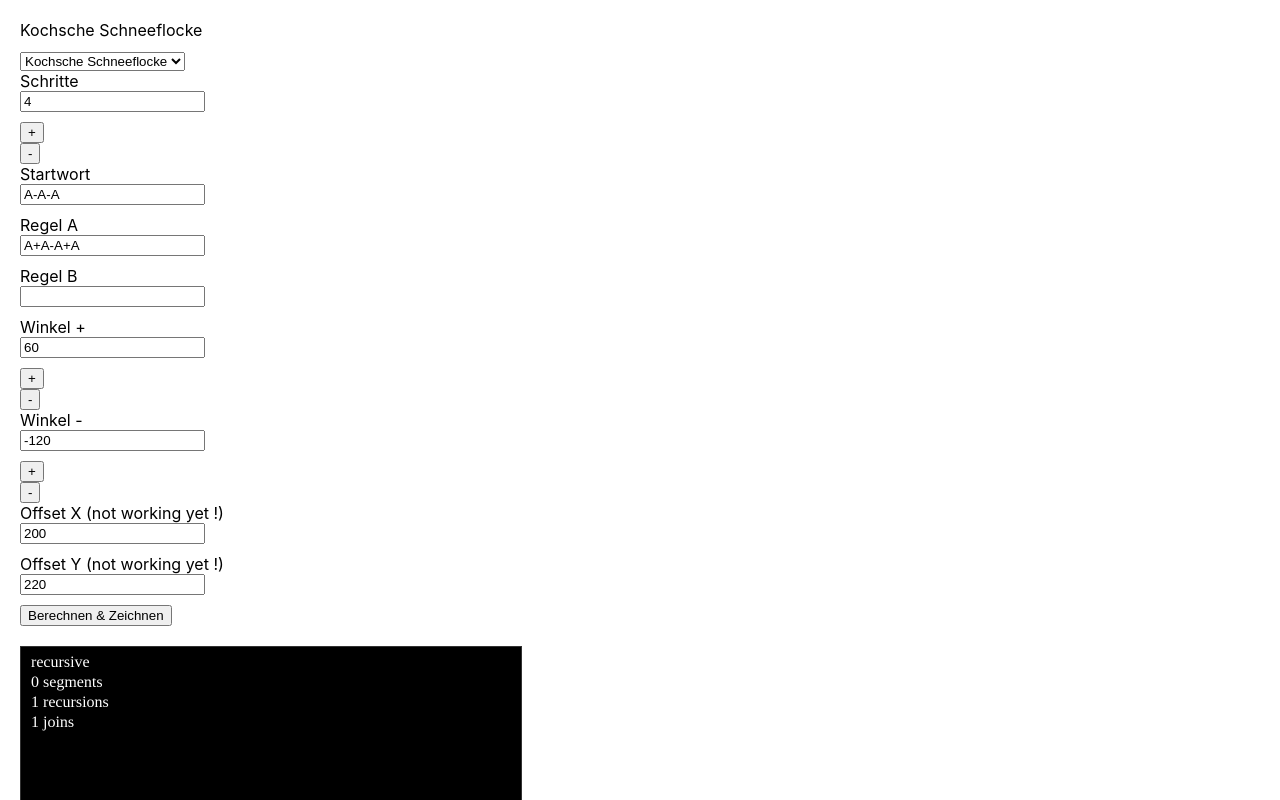
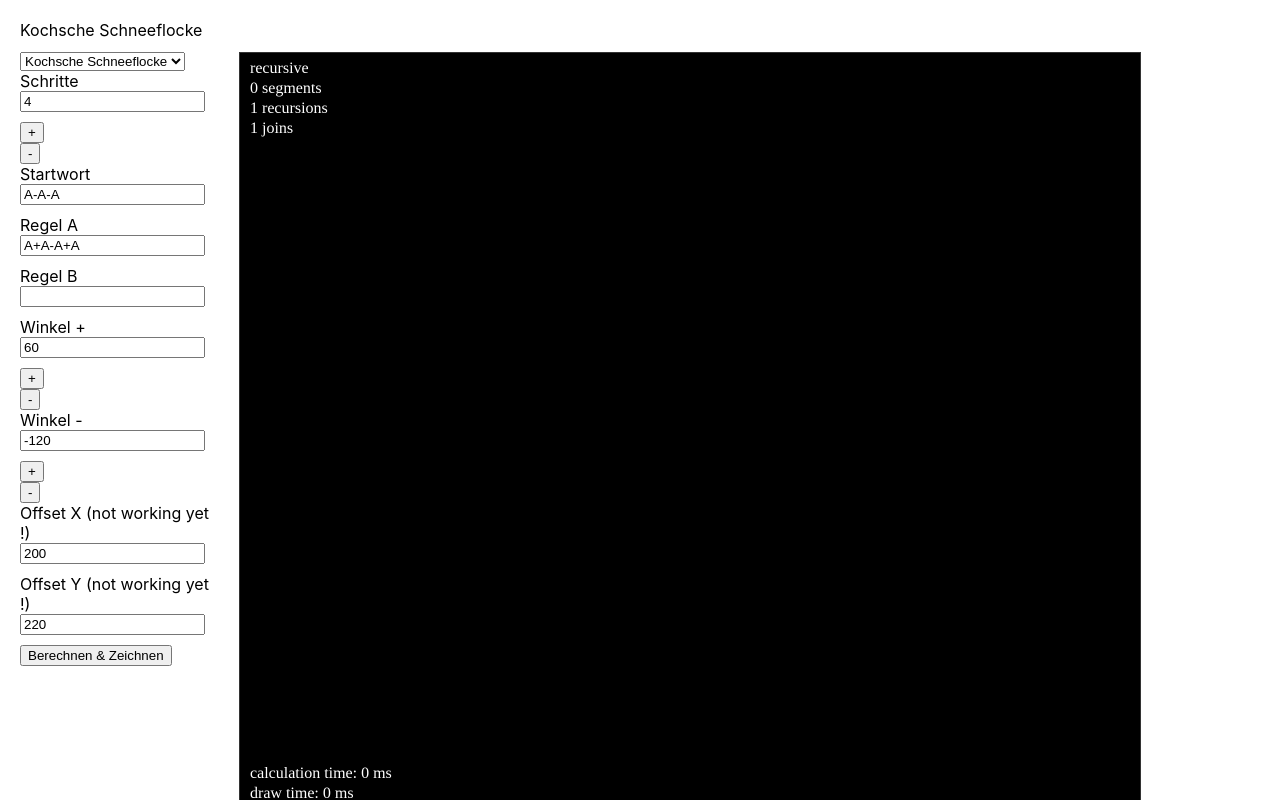
Before and after one commit to sgrandner/koch-showflake, a React (Create React App) app: page / in a window 1280 px wide. Shown: the top 800 px of the page. Built offline with nearby package versions, Linux system fonts and the light colour scheme; the HTML template or start-up script is replaced by a standard one.

Commit message:
some layout

```diff
--- a/public/electron.js
+++ b/public/electron.js
@@ -6,8 +6,8 @@ const isDev = require('electron-is-dev');
 function createWindow() {
 
     const win = new BrowserWindow({
-        width: 800,
-        height: 600,
+        width: 1150,
+        height: 920,
         webPreferences: {
             nodeIntegration: true,
         },
--- a/src/Canvas/CanvasContainer.css
+++ b/src/Canvas/CanvasContainer.css
@@ -1,5 +1,5 @@
 canvas {
-    width: 500px;
-    height: 400px;
+    width: 900px;
+    height: 800px;
     border: 1px solid #333333;
 }
--- a/src/KochSnowflake/DrawKochSnowflake.tsx
+++ b/src/KochSnowflake/DrawKochSnowflake.tsx
@@ -37,7 +37,7 @@ class DrawKochSnowflake extends React.Component<DrawKochSnowflakeProps> {
 
     canvasContainerRef: RefObject<CanvasContainer>;
 
-    offset = { x: 200, y: 220 };
+    offset = { x: 600, y: 600 };
     zoom = 1;
     drawTime = 0;
     updateCount = 0;
@@ -135,11 +135,11 @@ class DrawKochSnowflake extends React.Component<DrawKochSnowflakeProps> {
 
         canvas?.drawTextLines(
             20,
-            650,
+            1450,
             `calculation time: ${this.props.calculationTime} ms`,
             `draw time: ${this.drawTime} ms`,
             `zoom: ${this.zoom}`,
-            `offet: (${this.offset.x}, ${this.offset.y})`,
+            `offset: (${this.offset.x}, ${this.offset.y})`,
         );
     }
 
--- /dev/null
+++ b/src/KochSnowflake/KochSnowflake.css
@@ -0,0 +1,4 @@
+.koch-snowflake {
+    display: flex;
+    flex-direction: row;
+}
--- a/src/KochSnowflake/KochSnowflake.tsx
+++ b/src/KochSnowflake/KochSnowflake.tsx
@@ -1,3 +1,5 @@
+import './KochSnowflake.css';
+
 import React from 'react';
 import {
     connect,
@@ -160,10 +162,10 @@ class KochSnowflake extends React.Component<KochSnowflakeProps> {
         this.calculate();
 
         return (
-            <div>
+            <div className='koch-snowflake'>
                 <KochSnowflakeSettings onSubmit={this.submit.bind(this)}/>
                 <DrawKochSnowflake
-                    canvasProps={{ width: '1000', height: '800' }}
+                    canvasProps={{ width: '1800', height: '1600' }}
                     stepCount={this.props.stepCount}
                     calculationType={this.calculationType}
                     resultRule={this.resultRule}
--- a/src/KochSnowflake/KochSnowflakeSettings.css
+++ b/src/KochSnowflake/KochSnowflakeSettings.css
@@ -2,7 +2,7 @@
     display: flex;
     flex-direction: column;
     align-items: flex-start;
-    margin-bottom: 20px;
+    margin-right: 20px;
 }
 
 .settings__input {
```
